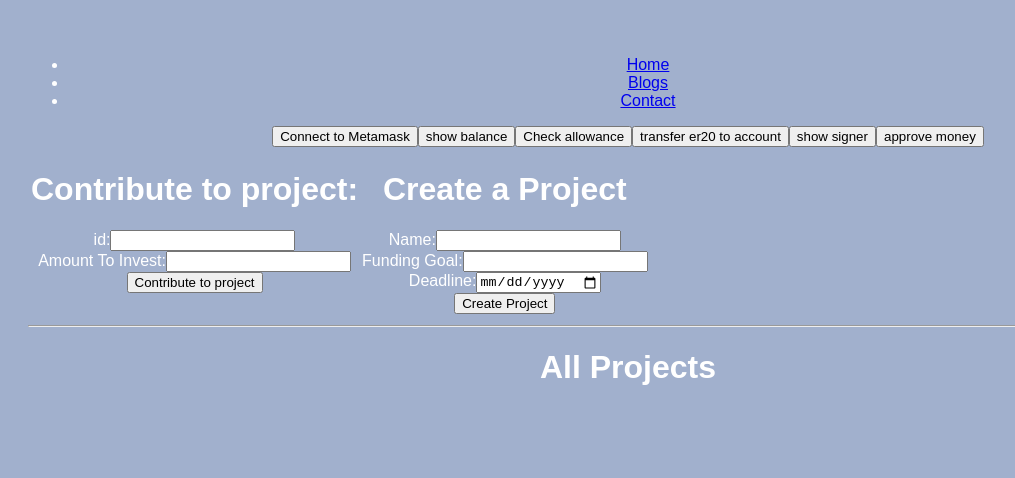
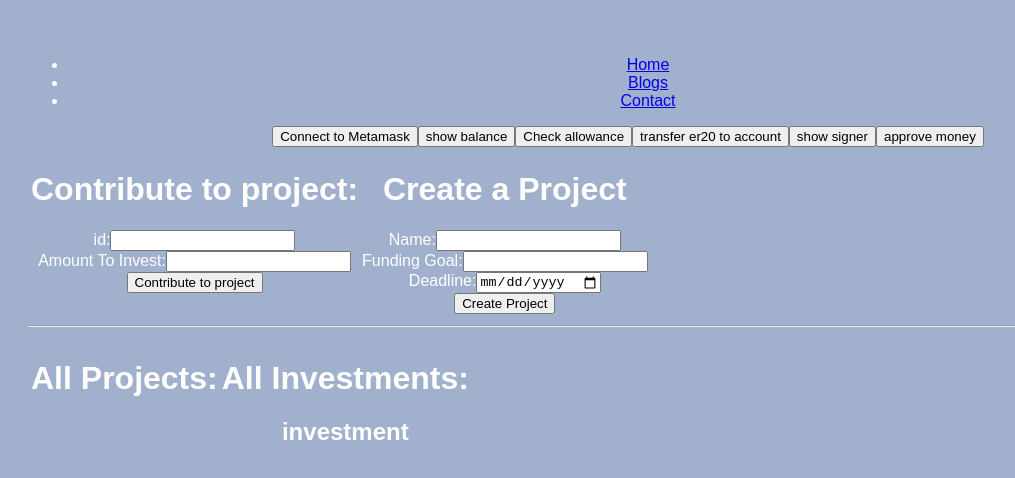
Before and after one commit to supriya-anand-coindcx/crowdfunding-dapp, a React (Create React App) app in the folder ui/: page / in a window 1280 px wide. Shown: the top 478 px of the page, without its empty margins (12-1027 px from the left). Built offline with nearby package versions, Linux system fonts and the light colour scheme.

Commit message:
get investments

```diff
--- a/ui/src/components/Home.js
+++ b/ui/src/components/Home.js
@@ -1,10 +1,11 @@
-import React, { useState } from "react";
+import React, { useState, useEffect } from "react";
 import { ethers } from "ethers";
 import BigNumber from "bignumber.js";
 import * as Constants from "../constants/index";
 
 export const Home = () => {
     const [projects, setProjects] = useState([]);
+    const [investment, setInvestment] = useState([]);
     const [contributeToProjectObj, setContributeToProjectObj] = useState({
         id:"",
         amount: ""
@@ -74,9 +75,11 @@ export const Home = () => {
     };
 
     const ss = async (event) => {
+        // GET PROJECTS and INVESTMENTS
         console.log(contractERC1155);
         let nop = await contractERC1155.projectId();
         const pp = [];
+        const inv = [];
         for (let i = 0; i < nop; i++) {
             const p = await contractERC1155.projects(i);
             const newproject = {
@@ -85,10 +88,27 @@ export const Home = () => {
                 deadline: BigNumber(p['deadline']._hex).toString(),
             };
             pp.push(newproject);
+
+            const invv = await contractERC1155.getInvestment(i);
+            // console.log(p, " -> " , invv);
+            const newinv = {
+                amount: BigNumber(invv['0']._hex).toString(),
+                claimed: invv['2'].toString(),
+                active: invv['3'].toString()
+            }
+            // console.log(newinv);
+            if(BigNumber(invv['0']._hex).toString()!=0) inv.push(newinv);
         };
-        setProjects([...projects, ...pp]);
-        console.log(projects);
+        await setProjects([...projects, ...pp]);
+        console.log(inv);
+        await setInvestment(inv);
+        console.log(investment);
     };
+
+    useEffect(() => {
+        setInvestment(investment);
+      }, [investment]);
+
 
     const createProject = async (event) => {
         event.preventDefault();
@@ -218,7 +238,9 @@ export const Home = () => {
                     </td>
             </table>
             <hr />
-            <h1>All Projects</h1>
+            <table>
+                <td>
+                    <h1>All Projects:</h1>
                     {projects.map((project, index) => (
                         <div key={index}>
                             <h2>Name: {project.name}</h2>
@@ -226,6 +248,19 @@ export const Home = () => {
                             <p>Deadline: {project.deadline}</p>
                         </div>
                     ))}
+                </td>
+                <td>
+                    <h1>All Investments:</h1>
+                    <h2>investment</h2>
+                    {investment.map((inv, index) => (
+                        <div key={index}>
+                            <h2>Amount: {inv.amount}</h2>
+                            <p>Claimed: {inv.claimed}</p>
+                            <p>Active: {inv.active}</p>
+                        </div>
+                    ))}
+                </td>
+            </table>
         </div>
     );
 }
```
Lines whose indentation alone changed are shown as unchanged.
